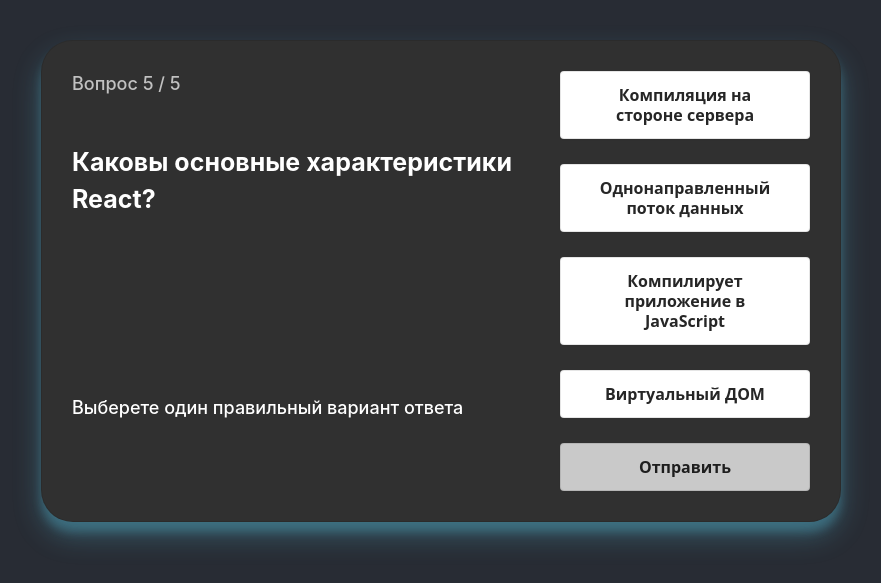
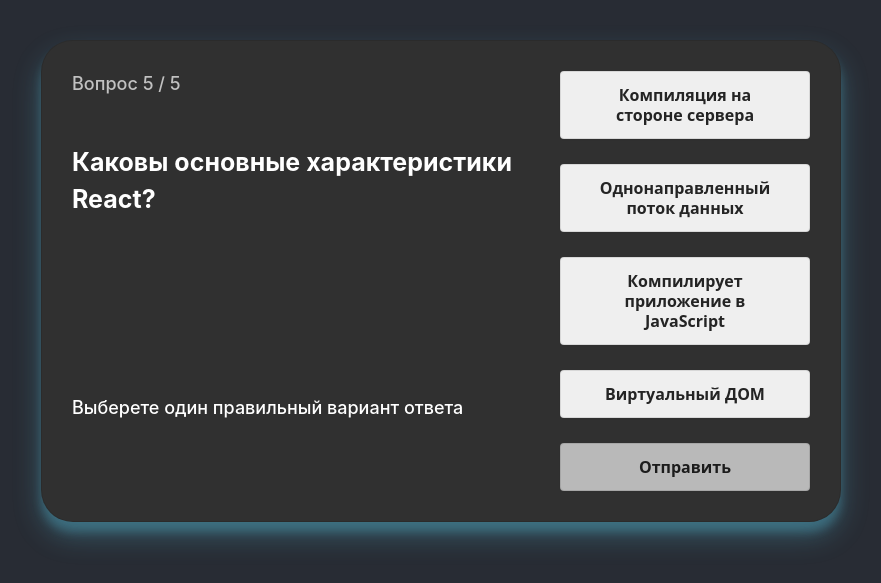
Before and after one commit to buhaistrikalo/ldso, a React (Create React App) app: page / in a window 1280 px wide. Shown: the part 119-702 px from the top of the page, without its empty margins (199-1080 px from the left). Built offline with nearby package versions, Linux system fonts and the light colour scheme.

Commit message:
multi Button

```diff
--- a/src/components/answers/answers.css
+++ b/src/components/answers/answers.css
@@ -5,55 +5,10 @@
   row-gap: 25px;
 }
 
-.quiz__answers-button {
-  align-items: center;
-  width: 250px;
-
-
-  background-color: #FFFFFF;
-  border: 1px solid rgba(0, 0, 0, 0.1);
-  border-radius: .25rem;
-  box-shadow: rgba(0, 0, 0, 0.02) 0 1px 3px 0;
-  box-sizing: border-box;
-  color: rgba(0, 0, 0, 0.85);
-  cursor: pointer;
-  display: inline-flex;
-  font-family: system-ui,-apple-system,system-ui,"Helvetica Neue",Helvetica,Arial,sans-serif;
-  font-size: 16px;
-  font-weight: 600;
-  justify-content: center;
-  line-height: 1.25;
-  min-height: 3rem;
-  padding: calc(.875rem - 1px) calc(1.5rem - 1px);
-  position: relative;
-  text-decoration: none;
-  transition: all 250ms;
-  user-select: none;
-  -webkit-user-select: none;
-  touch-action: manipulation;
-  vertical-align: baseline;
-
+.quiz__answers-button_submit {
+  background-color: #b9b9b9;
 }
 
-.quiz__answers-button:hover,
-.quiz__answers-button:focus {
-  border-color: rgba(0, 0, 0, 0.15);
-  box-shadow: rgba(0, 0, 0, 0.1) 0 4px 12px;
-  color: rgba(0, 0, 0, 0.65);
+.quiz__answers-button_active {
+  background-color: #9ef0ff;
 }
-
-.quiz__answers-button:hover {
-  transform: translateY(-1px);
-}
-
-.quiz__answers-button:active {
-  background-color: #61DAFB;
-  border-color: rgba(0, 0, 0, 0.15);
-  box-shadow: rgba(0, 0, 0, 0.06) 0 2px 4px;
-  color: rgba(0, 0, 0, 0.65);
-  transform: translateY(0);
-}
-
-.quiz__answers-button-submit {
-  background-color: #c9c9c9;
-}
--- a/src/components/answers/answers.jsx
+++ b/src/components/answers/answers.jsx
@@ -1,5 +1,6 @@
 import React, {Component} from 'react';
 import "./answers.css"
+import Multibutton from './multiButton/multiButton';
 
 class Answers extends Component {
     state = {
@@ -11,65 +12,46 @@
         this.setState({needPoints: count});
     }
 
-    changePoints(point) {
-        let more = this.state.userPoints + point
-        this.setState({userPoints: more})
-
+    changePoints = (point) => {
+        this.setState({userPoints: this.state.userPoints + point})
     }
 
-    checkPoints() {
-        console.log(this.state.userPoints)
+    checkPoints(count) {
+        this.changeNeedPoints(count)
+        if (count - this.state.userPoints === 0)
+            this.props.updateData(true)
+        else this.props.updateData(false)
     }
 
     render() {
         let count = 0
-
         this.props.answers.forEach((ans) => {
             if (ans.correct) count++;
         });
 
+
         if (count <= 1)
             return (
-                <label className="quiz__answers-wrapper">
+                <div className="quiz__answers-wrapper">
                     {this.props.answers.map((ans, index) =>
                         <div key={index}>
-                            <button className="quiz__answers-button"
-                                onClick={() => {this.props.updateData(ans.correct)}}
+                            <button className="button"
+                                onClick={() => {
+                                    this.props.updateData(ans.correct)
+                                }}
                             >{ans.answer}</button>
                         </div>
                     )}
-                </label>
+                </div>
             );
         else
             return (
-
-                <label className="quiz__answers-wrapper">
+                <div className="quiz__answers-wrapper">
                     {this.props.answers.map((ans, index) =>
-                        <div key={index} >
-                            <button className="quiz__answers-button"
-                                onClick={() => {
-                                    this.changePoints(ans.correct ? 1 : -1)
-
-                                }}
-                            >{ans.answer}</button>
-                        </div >
+                        <Multibutton data={ans} key={index} changePoints={this.changePoints} />
                     )}
-                    <button onClick={() => {this.checkPoints()}} className="quiz__answers-button quiz__answers-button-submit">Отправить</button>
-                </label>
-
-
-                // <form onSubmit={this.changePoints()}>
-                //     <label className="quiz__answers-wrapper">
-                //         {this.props.answers.map((ans, index) =>
-                //             <div key={index} >
-                //                 <button className="quiz__answers-button"
-                //                     onClick={() => {this.changePoints(ans.correct ? 1 : -1)}}
-                //                 >{ans.answer}</button>
-                //             </div >
-                //         )}
-                //         <input type="submit" className="quiz__answers-button quiz__answers-button-submit" value="Отправить" />
-                //     </label>
-                // </form>
+                    <button onClick={() => {this.checkPoints(count)}} className="button quiz__answers-button_submit">Отправить</button>
+                </div>
             );
     }
 }
--- /dev/null
+++ b/src/components/answers/multiButton/multiButton.jsx
@@ -0,0 +1,28 @@
+import React, {Component} from 'react';
+
+class Multibutton extends Component {
+    state = {
+        active: false
+    };
+
+
+    render() {
+        return (
+
+            <button className={!this.state.active ? "button" : "button quiz__answers-button_active"}
+                onClick={() => {
+                    this.setState({active: this.state.active ? false : true})
+                    this.props.changePoints(this.props.data.correct
+                        ? this.state.active
+                            ? -1 : 1
+                        : this.state.active
+                            ? 1 : -1)
+
+                }}
+            >{this.props.data.answer}</button>
+
+        );
+    }
+}
+
+export default Multibutton;
--- a/src/components/quiz.css
+++ b/src/components/quiz.css
@@ -37,9 +37,61 @@
     display: flex;
     justify-content: center;
     align-items: center;
+    flex-direction: column;
 
     font-weight: 700;
     font-size: 37px;
 
     padding: 30px;
 }
+
+.button {
+  align-items: center;
+  width: 250px;
+  /* background-color: #FFFFFF; */
+  border: 1px solid rgba(0, 0, 0, 0.1);
+  border-radius: .25rem;
+  box-shadow: rgba(0, 0, 0, 0.02) 0 1px 3px 0;
+  box-sizing: border-box;
+  color: rgba(0, 0, 0, 0.85);
+  cursor: pointer;
+  display: inline-flex;
+  font-family: system-ui,-apple-system,system-ui,"Helvetica Neue",Helvetica,Arial,sans-serif;
+  font-size: 16px;
+  font-weight: 600;
+  justify-content: center;
+  line-height: 1.25;
+  min-height: 3rem;
+  padding: calc(.875rem - 1px) calc(1.5rem - 1px);
+  position: relative;
+  text-decoration: none;
+  transition: all 250ms;
+  user-select: none;
+  -webkit-user-select: none;
+  touch-action: manipulation;
+  vertical-align: baseline;
+
+}
+
+.button:hover,
+.button:focus {
+  border-color: rgba(0, 0, 0, 0.15);
+  box-shadow: rgba(0, 0, 0, 0.1) 0 4px 12px;
+  color: rgba(0, 0, 0, 0.65);
+}
+
+.button:hover {
+  transform: translateY(-1px);
+}
+
+.button:active {
+  background-color: #61DAFB;
+  border-color: rgba(0, 0, 0, 0.15);
+  box-shadow: rgba(0, 0, 0, 0.06) 0 2px 4px;
+  color: rgba(0, 0, 0, 0.65);
+  transform: translateY(0);
+}
+
+.quiz__score-button {
+    margin-top: 50px;
+}
```
